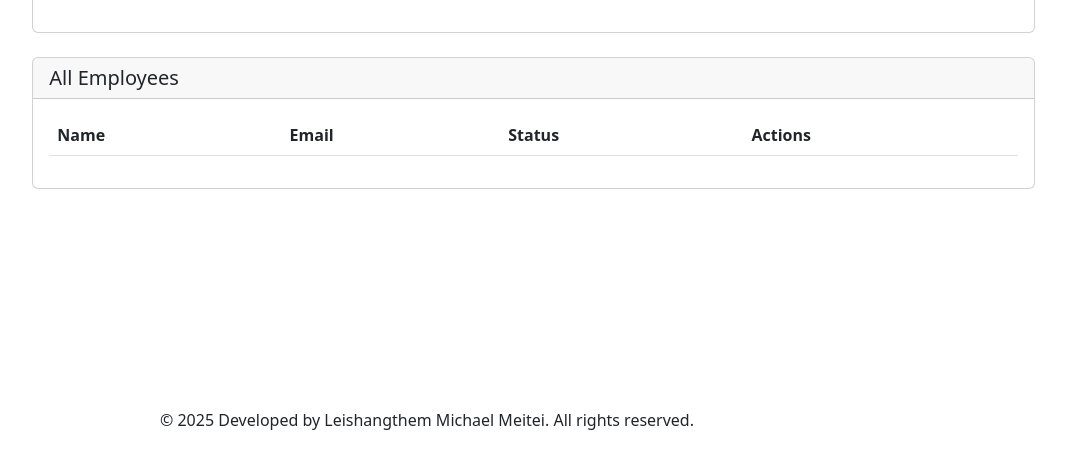
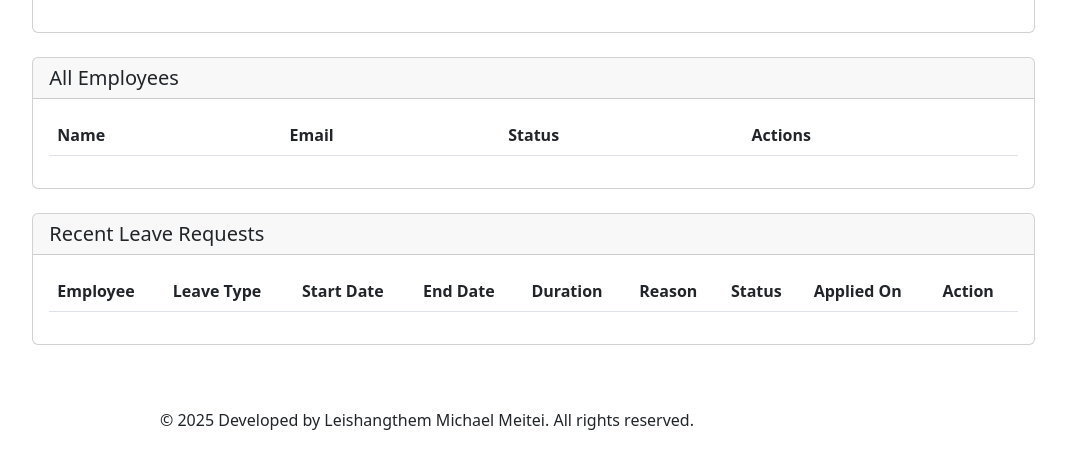
Before and after one commit to zeemek/leave_management_with_ci4, a CodeIgniter 4 app: the page made by leave-management-system-ci/app/Views/dashboard.php in a window 1280 px wide. Shown: the part 408-872 px from the top of the page, without its empty margins (213-1279 px from the left). Run offline with PHP 8.4 and a stand-in for CodeIgniter, Linux system fonts and the light colour scheme; the template is opened without the code that fills it, so the values that code supplies are empty; some libraries are stand-ins or nearby versions.

Commit message:
Admin dashboard Recent Leave Request

```diff
--- a/leave-management-system-ci/app/Controllers/Dashboard.php
+++ b/leave-management-system-ci/app/Controllers/Dashboard.php
@@ -39,7 +39,8 @@ class Dashboard extends Controller
             'leaveRequests' => $this->leaveRequestModel->getUserRequests($userId),
             'leaveBalances' => $leaveBalances,
             'pendingRequests' => $this->session->get('isAdmin') ? $this->leaveRequestModel->getPendingRequests() : [],
-            'allUsers' => $this->session->get('isAdmin') ? $this->userModel->where('is_admin', 0)->findAll() : []
+            'allUsers' => $this->session->get('isAdmin') ? $this->userModel->where('is_admin', 0)->findAll() : [],
+            'recentLeaveRequests' => $this->session->get('isAdmin') ? array_slice($this->leaveRequestModel->getAllRequests(), 0, 10) : []
         ];
 
         return view('dashboard', $data);
--- a/leave-management-system-ci/app/Views/dashboard.php
+++ b/leave-management-system-ci/app/Views/dashboard.php
@@ -81,6 +81,8 @@
 </div>
 
 <?php if (session()->get('isAdmin')): ?>
+
+
 <div class="row mt-4">
     <div class="col-12">
         <div class="card">
@@ -176,6 +178,55 @@
         </div>
     </div>
 </div>
+
+<div class="row mt-4">
+    <div class="col-12">
+        <div class="card">
+            <div class="card-header">
+                <h5 class="mb-0">Recent Leave Requests</h5>
+            </div>
+            <div class="card-body">
+                <div class="table-responsive">
+                    <table class="table">
+                        <thead>
+                            <tr>
+                                <th>Employee</th>
+                                <th>Leave Type</th>
+                                <th>Start Date</th>
+                                <th>End Date</th>
+                                <th>Duration</th>
+                                <th>Reason</th>
+                                <th>Status</th>
+                                <th>Applied On</th>
+                                <th>Action</th>
+                            </tr>
+                        </thead>
+                        <tbody>
+                            <?php foreach ($recentLeaveRequests as $request): ?>
+                                <tr>
+                                    <td><?= esc($request['user_name']) ?></td>
+                                    <td><?= esc($request['leave_type_name']) ?></td>
+                                    <td><?= date('M d, Y', strtotime($request['start_date'])) ?></td>
+                                    <td><?= date('M d, Y', strtotime($request['end_date'])) ?></td>
+                                    <td><?php
+                                        $start = new DateTime($request['start_date']);
+                                        $end = new DateTime($request['end_date']);
+                                        echo $start->diff($end)->days + 1 . ' days';
+                                    ?></td>
+                                    <td><?= esc($request['reason']) ?></td>
+                                    <td><span class="badge bg-<?= $request['status'] === 'approved' ? 'success' : ($request['status'] === 'rejected' ? 'danger' : ($request['status'] === 'pending' ? 'warning' : 'secondary')) ?>">
+                                        <?= ucfirst($request['status']) ?></span></td>
+                                    <td><?= date('M d, Y H:i', strtotime($request['created_at'])) ?></td>
+                                    <td><a href="<?= base_url('leave-request/view/' . $request['id']) ?>" class="btn btn-info btn-sm">View</a></td>
+                                </tr>
+                            <?php endforeach; ?>
+                        </tbody>
+                    </table>
+                </div>
+            </div>
+        </div>
+    </div>
+</div>
 <?php endif; ?>
 
 <script>
```
Also changed, not shown: 7 other files.
